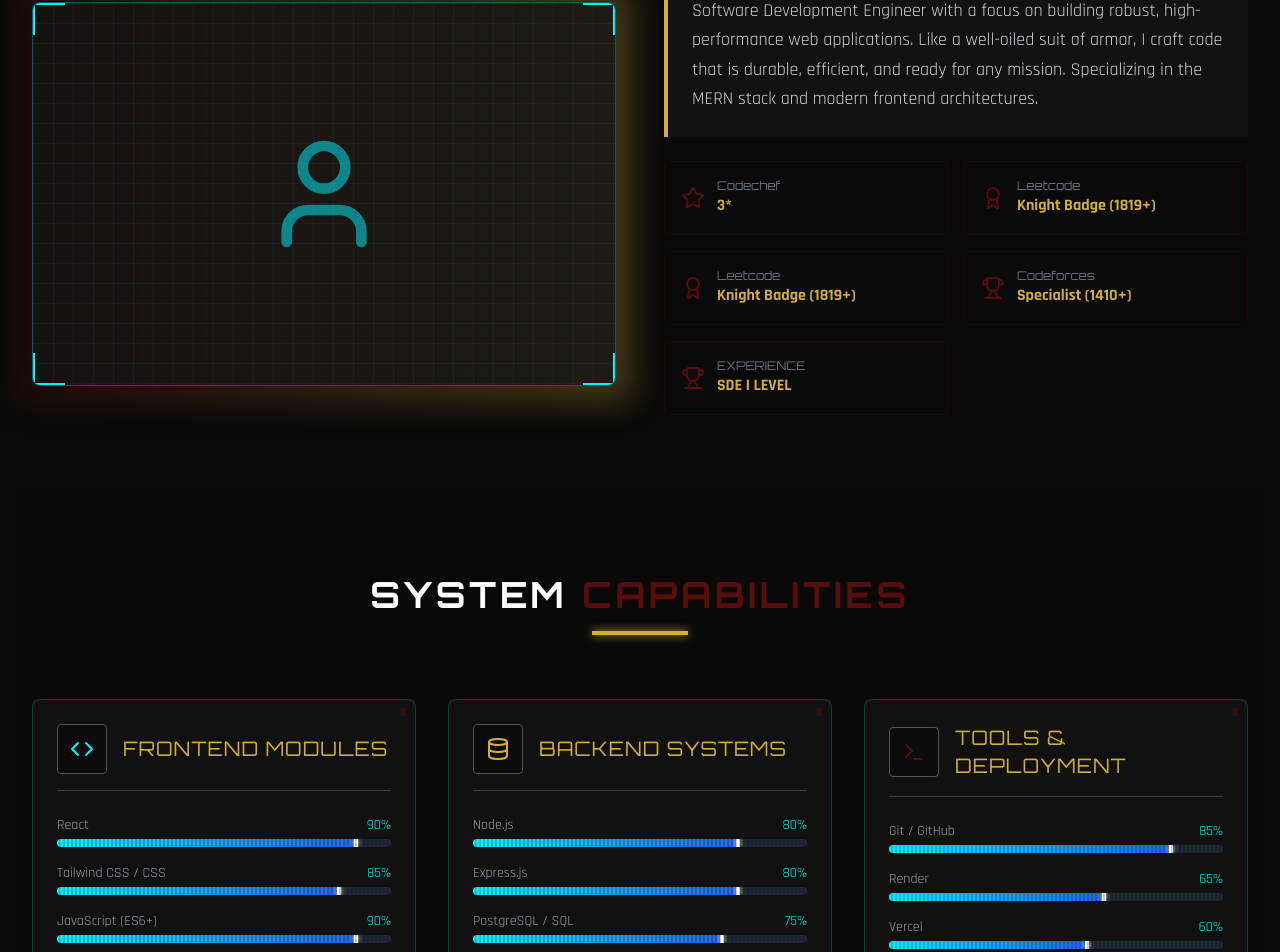
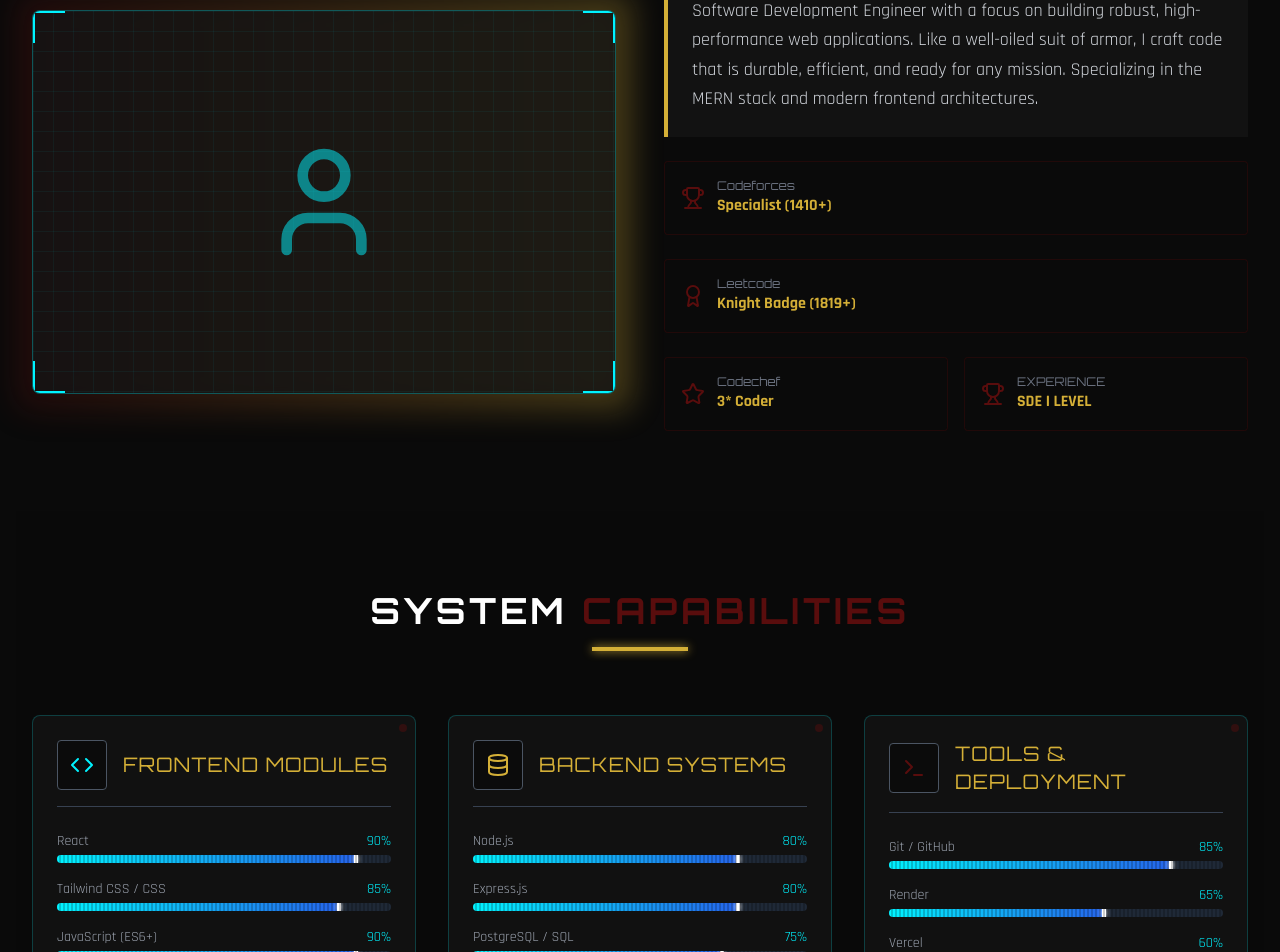
Before and after one commit to Sukhdevvinay/Portfolio, a React (Create React App) app: page / in a window 1280 px wide. Shown: the part 1052-2004 px from the top of the page. Built offline with nearby package versions, Linux system fonts and the light colour scheme.

Commit message:
Refactor About component structure and content

```diff
--- a/src/Components/About.js
+++ b/src/Components/About.js
@@ -58,20 +58,11 @@ const About = () => {
                 Specializing in the MERN stack and modern frontend architectures.
               </p>
             </div>
-
-            <div className="grid grid-cols-1 md:grid-cols-2 gap-4">
-              <div className="flex items-center gap-3 bg-iron-dark/50 p-4 border border-iron-red/30 rounded">
-                <Star className="text-iron-red" />
+          <div className="flex items-center gap-3 bg-iron-dark/50 p-4 border border-iron-red/30 rounded">
+                <Trophy className="text-iron-red" />
                 <div>
-                  <div className="text-xs font-hud text-gray-500">Codechef</div>
-                  <div className="text-iron-gold font-bold">3*</div>
-                </div>
-              </div>
-              <div className="flex items-center gap-3 bg-iron-dark/50 p-4 border border-iron-red/30 rounded">
-                <Award  className="text-iron-red" />
-                <div>
-                  <div className="text-xs font-hud text-gray-500">Leetcode</div>
-                  <div className="text-iron-gold font-bold">Knight Badge (1819+) </div>
+                  <div className="text-xs font-hud text-gray-500">Codeforces</div>
+                  <div className="text-iron-gold font-bold">Specialist (1410+) </div>
                 </div>
               </div>
 
@@ -83,13 +74,17 @@ const About = () => {
                 </div>
               </div>
 
+            <div className="grid grid-cols-1 md:grid-cols-2 gap-4">
               <div className="flex items-center gap-3 bg-iron-dark/50 p-4 border border-iron-red/30 rounded">
-                <Trophy className="text-iron-red" />
+                <Star className="text-iron-red" />
                 <div>
-                  <div className="text-xs font-hud text-gray-500">Codeforces</div>
-                  <div className="text-iron-gold font-bold">Specialist (1410+) </div>
+                  <div className="text-xs font-hud text-gray-500">Codechef</div>
+                  <div className="text-iron-gold font-bold">3* Coder</div>
                 </div>
               </div>
+
+
+
 
               <div className="flex items-center gap-3 bg-iron-dark/50 p-4 border border-iron-red/30 rounded">
                 <Trophy className="text-iron-red" />
```
